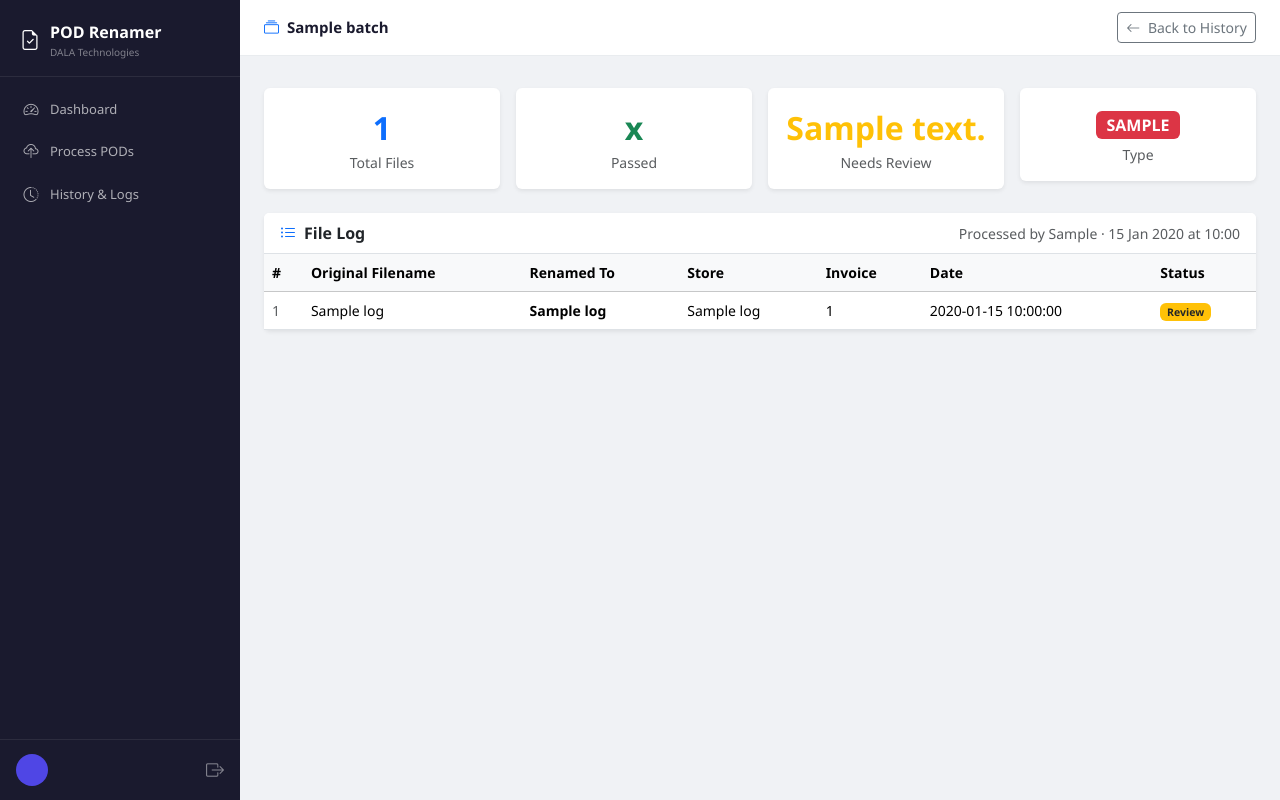
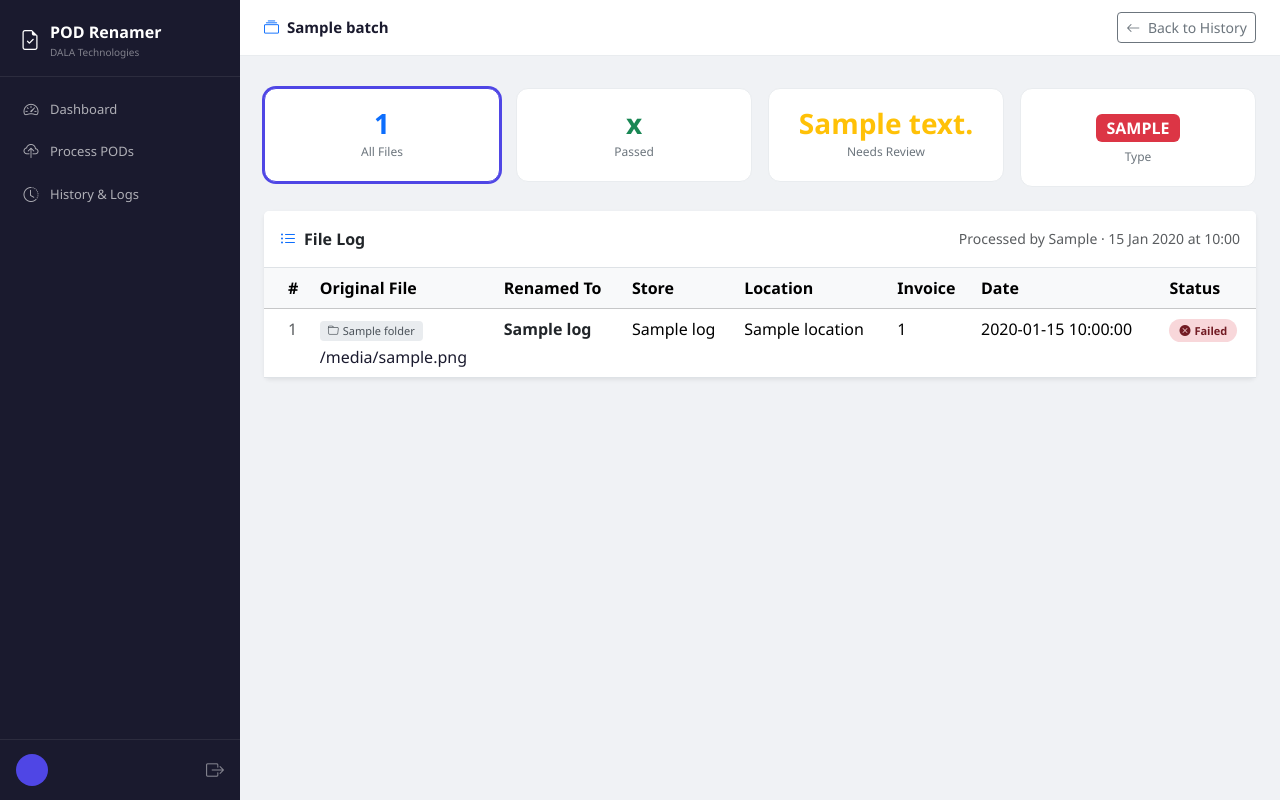
Before and after one commit to CreativeSire/POD-renamer, a Flask app: template templates/history/batch.html in a window 1280 px wide. Run offline with Flask 3, Linux system fonts and the light colour scheme; the template is opened without the code that fills it: most values are stand-ins (such as "Sample title", 1, 10 or a date in 2020); parts of the project's set-up code (start-up, migrations or seed data) failed here and were passed over.

Commit message:
feat: redesign history pages with clickable status filters, folder refs, and improved UI

```diff
--- a/templates/history/batch.html
+++ b/templates/history/batch.html
@@ -9,38 +9,115 @@
 {% endblock %}
 
 {% block content %}
+<style>
+  .stat-card {
+    border: 1px solid #e9ecef;
+    border-radius: 12px;
+    padding: 20px;
+    text-align: center;
+    background: white;
+    transition: all 0.2s;
+    cursor: pointer;
+    text-decoration: none;
+    color: inherit;
+    display: block;
+  }
+  .stat-card:hover {
+    transform: translateY(-2px);
+    box-shadow: 0 4px 12px rgba(0,0,0,0.08);
+  }
+  .stat-card.active {
+    border-color: var(--accent);
+    box-shadow: 0 0 0 2px var(--accent);
+  }
+  .stat-card .stat-num {
+    font-size: 28px;
+    font-weight: 700;
+    line-height: 1;
+  }
+  .stat-card .stat-label {
+    font-size: 12px;
+    color: #6c757d;
+    margin-top: 6px;
+    font-weight: 500;
+  }
+  .folder-tag {
+    display: inline-flex;
+    align-items: center;
+    gap: 4px;
+    background: #e9ecef;
+    color: #495057;
+    padding: 2px 8px;
+    border-radius: 4px;
+    font-size: 11px;
+    font-weight: 500;
+  }
+  .file-row {
+    transition: background 0.15s;
+  }
+  .file-row:hover {
+    background: #f8f9fa !important;
+  }
+  .file-name {
+    font-weight: 500;
+    color: #1a1a2e;
+  }
+  .file-name small {
+    color: #6c757d;
+    font-weight: 400;
+  }
+  .status-badge {
+    font-size: 11px;
+    padding: 4px 10px;
+    border-radius: 20px;
+    font-weight: 600;
+  }
+  .status-passed { background: #d1f2d9; color: #1e7e34; }
+  .status-review { background: #fff3cd; color: #856404; }
+  .status-failed { background: #f8d7da; color: #721c24; }
+  .empty-state {
+    text-align: center;
+    padding: 48px 24px;
+    color: #adb5bd;
+  }
+  .empty-state i { font-size: 48px; margin-bottom: 12px; display: block; }
+</style>
+
 <!-- Batch summary -->
 <div class="row g-3 mb-4">
   <div class="col-6 col-md-3">
-    <div class="card border-0 shadow-sm text-center py-3">
-      <div class="fs-2 fw-bold text-primary">{{ batch.total_files }}</div>
-      <div class="text-muted small">Total Files</div>
-    </div>
+    <a href="{{ url_for('history.batch_detail', batch_id=batch.id) }}"
+       class="stat-card {{ 'active' if not active_status else '' }}">
+      <div class="stat-num text-primary">{{ batch.total_files }}</div>
+      <div class="stat-label">All Files</div>
+    </a>
   </div>
   <div class="col-6 col-md-3">
-    <div class="card border-0 shadow-sm text-center py-3">
-      <div class="fs-2 fw-bold text-success">{{ batch.passed }}</div>
-      <div class="text-muted small">Passed</div>
-    </div>
+    <a href="{{ url_for('history.batch_detail', batch_id=batch.id, status='passed') }}"
+       class="stat-card {{ 'active' if active_status == 'passed' else '' }}">
+      <div class="stat-num text-success">{{ counts.get('passed', 0) }}</div>
+      <div class="stat-label">Passed</div>
+    </a>
   </div>
   <div class="col-6 col-md-3">
-    <div class="card border-0 shadow-sm text-center py-3">
-      <div class="fs-2 fw-bold text-warning">{{ batch.review }}</div>
-      <div class="text-muted small">Needs Review</div>
-    </div>
+    <a href="{{ url_for('history.batch_detail', batch_id=batch.id, status='review') }}"
+       class="stat-card {{ 'active' if active_status == 'review' else '' }}">
+      <div class="stat-num text-warning">{{ counts.get('review', 0) }}</div>
+      <div class="stat-label">Needs Review</div>
+    </a>
   </div>
   <div class="col-6 col-md-3">
-    <div class="card border-0 shadow-sm text-center py-3">
-      <div class="fs-4 fw-bold text-info">
+    <div class="stat-card" style="cursor: default;">
+      <div class="stat-num">
         <span class="badge {% if batch.invoice_type == 'dala' %}bg-primary{% else %}bg-danger{% endif %} fs-6">{{ batch.invoice_type|upper }}</span>
       </div>
-      <div class="text-muted small mt-1">Type</div>
+      <div class="stat-label">Type</div>
     </div>
   </div>
 </div>
 
 <div class="card border-0 shadow-sm">
-  <div class="card-header bg-white border-bottom d-flex justify-content-between align-items-center">
+  <div class="card-header bg-white border-bottom d-flex justify-content-between align-items-center py-3">
     <span class="fw-bold"><i class="bi bi-list-ul me-2 text-primary"></i>File Log</span>
     <div class="text-muted small">
       Processed by {{ batch.processed_by }} ·
@@ -48,14 +125,16 @@
     </div>
   </div>
   <div class="card-body p-0">
+    {% if logs %}
     <div class="table-responsive">
-      <table class="table table-hover small mb-0">
+      <table class="table table-hover mb-0">
         <thead class="table-light">
           <tr>
-            <th>#</th>
-            <th>Original Filename</th>
+            <th class="ps-4">#</th>
+            <th>Original File</th>
             <th>Renamed To</th>
             <th>Store</th>
+            <th>Location</th>
             <th>Invoice</th>
             <th>Date</th>
             <th>Status</th>
@@ -63,22 +142,34 @@
         </thead>
         <tbody>
           {% for log in logs %}
-          <tr class="{% if log.status == 'review' %}table-warning{% endif %}">
-            <td class="text-muted">{{ loop.index }}</td>
-            <td style="max-width:180px;overflow:hidden;text-overflow:ellipsis;white-space:nowrap;" title="{{ log.original_name }}">{{ log.original_name }}</td>
-            <td style="max-width:260px;overflow:hidden;text-overflow:ellipsis;white-space:nowrap;" title="{{ log.renamed_to }}">
-              <span class="fw-semibold">{{ log.renamed_to or '—' }}</span>
+          <tr class="file-row {{ 'table-warning' if log.status == 'review' else '' }}">
+            <td class="text-muted ps-4">{{ loop.index }}</td>
+            <td>
+              {% if log.folder %}
+                <div class="folder-tag mb-1"><i class="bi bi-folder"></i> {{ log.folder }}</div>
+              {% endif %}
+              <div class="file-name" style="max-width:220px;overflow:hidden;text-overflow:ellipsis;white-space:nowrap;" title="{{ log.filename }}">
+                {{ log.filename }}
+              </div>
+            </td>
+            <td>
+              <div style="max-width:260px;overflow:hidden;text-overflow:ellipsis;white-space:nowrap;" title="{{ log.renamed_to }}">
+                <span class="fw-semibold text-dark">{{ log.renamed_to or '—' }}</span>
+              </div>
             </td>
             <td>{{ log.store_name or '—' }}</td>
+            <td>{{ log.location or '—' }}</td>
             <td>{{ log.invoice_number or '—' }}</td>
             <td class="text-nowrap">{{ log.invoice_date or '—' }}</td>
             <td>
               {% if log.status == 'passed' %}
-                <span class="badge bg-success">Passed</span>
+                <span class="status-badge status-passed"><i class="bi bi-check-circle-fill me-1"></i>Passed</span>
+              {% elif log.status == 'review' %}
+                <span class="status-badge status-review" title="{{ log.error_message or '' }}">
+                  <i class="bi bi-exclamation-triangle-fill me-1"></i>Review
+                </span>
               {% else %}
-                <span class="badge bg-warning text-dark" title="{{ log.error_message or '' }}">
-                  Review {% if log.error_message %}<i class="bi bi-info-circle"></i>{% endif %}
-                </span>
+                <span class="status-badge status-failed"><i class="bi bi-x-circle-fill me-1"></i>Failed</span>
               {% endif %}
             </td>
           </tr>
@@ -86,6 +177,13 @@
         </tbody>
       </table>
     </div>
+    {% else %}
+    <div class="empty-state">
+      <i class="bi bi-inbox"></i>
+      <div class="fw-semibold">No files found</div>
+      <div class="small">Try selecting a different status filter above.</div>
+    </div>
+    {% endif %}
   </div>
 </div>
 {% endblock %}
```
Also changed, not shown: routes/history.py (+55 -15 lines), templates/history/index.html (+100 -17 lines).
